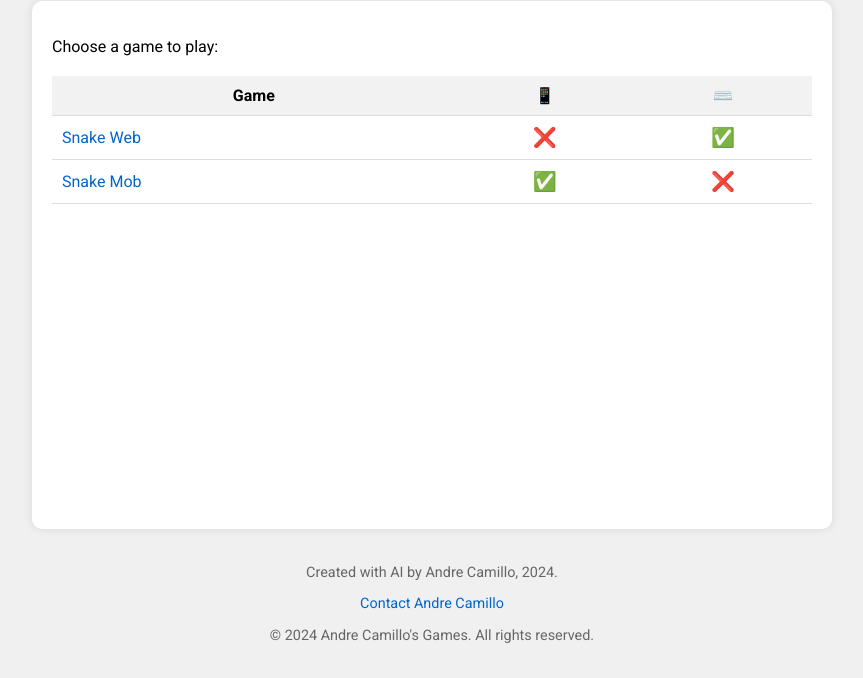
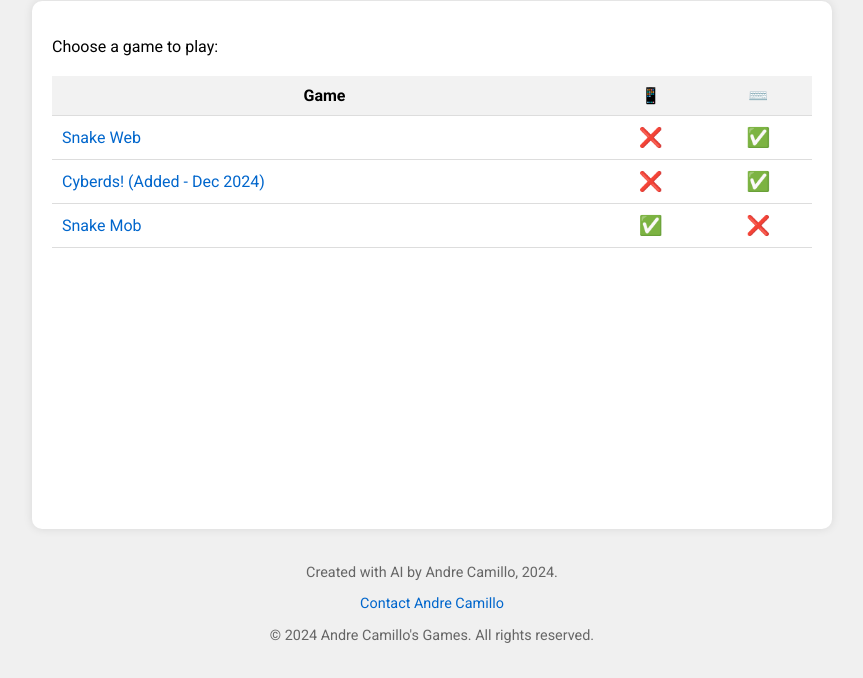
Before and after one commit to amcamillo/Playground, a plain HTML site: page index.html in a window 1280 px wide. Shown: the part 162-840 px from the top of the page, without its empty margins (208-1071 px from the left). Drawn offline with Linux system fonts and the light colour scheme.

Commit message:
Update index.html

```diff
--- a/index.html
+++ b/index.html
@@ -111,6 +111,11 @@
                     <td class="icon checkmark">✅</td>
                 </tr>
                 <tr>
+                    <td><a href="Webgames/Webgames/Cyberds/index.html">Cyberds! (Added - Dec 2024)</a></td>
+                    <td class="icon checkmark">❌</td>
+                    <td class="icon checkmark">✅</td>
+                </tr>
+                <tr>
                     <td><a href="Mobgames/Snake-mob.html">Snake Mob</a></td>
                     <td class="icon checkmark">✅</td>
                     <td class="icon checkmark">❌</td>
```
